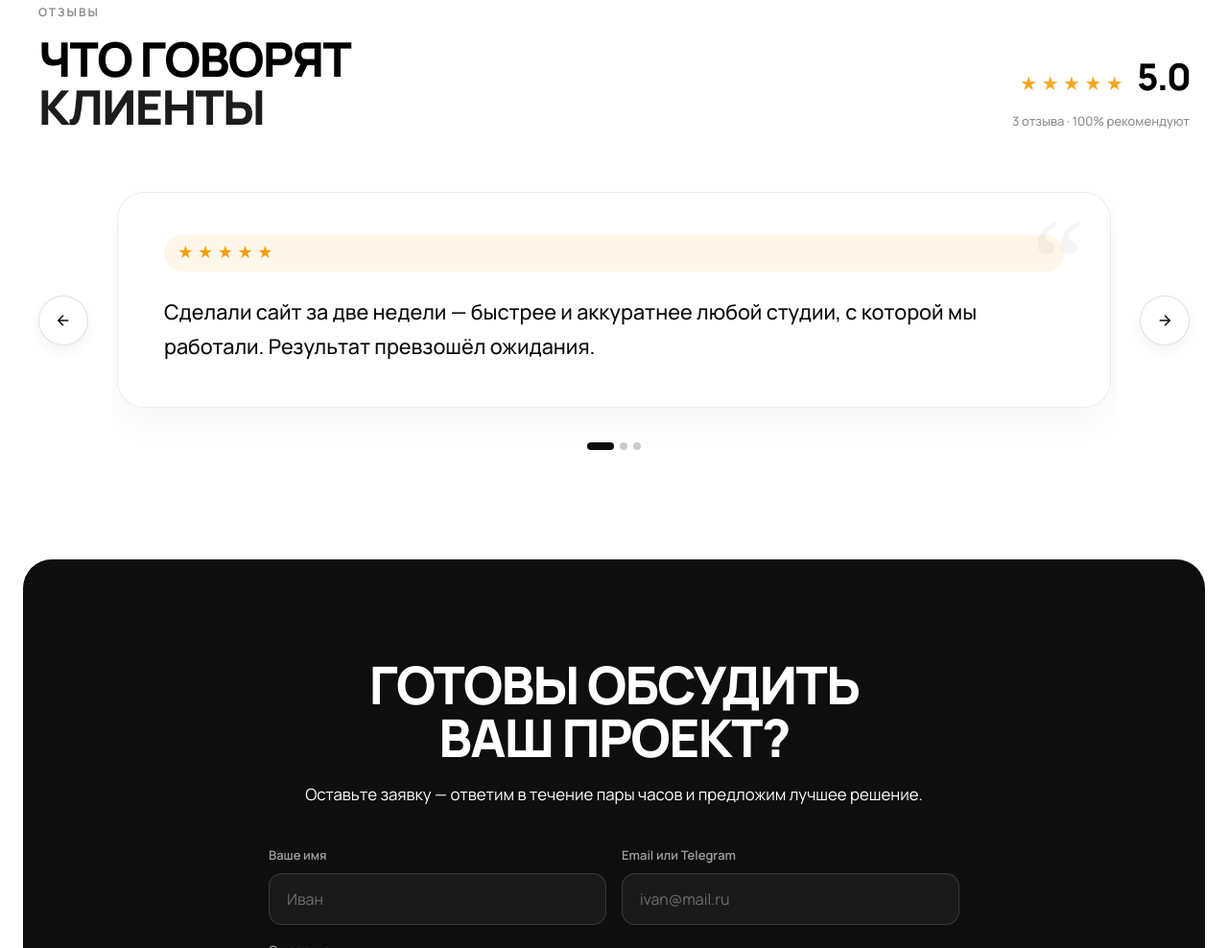
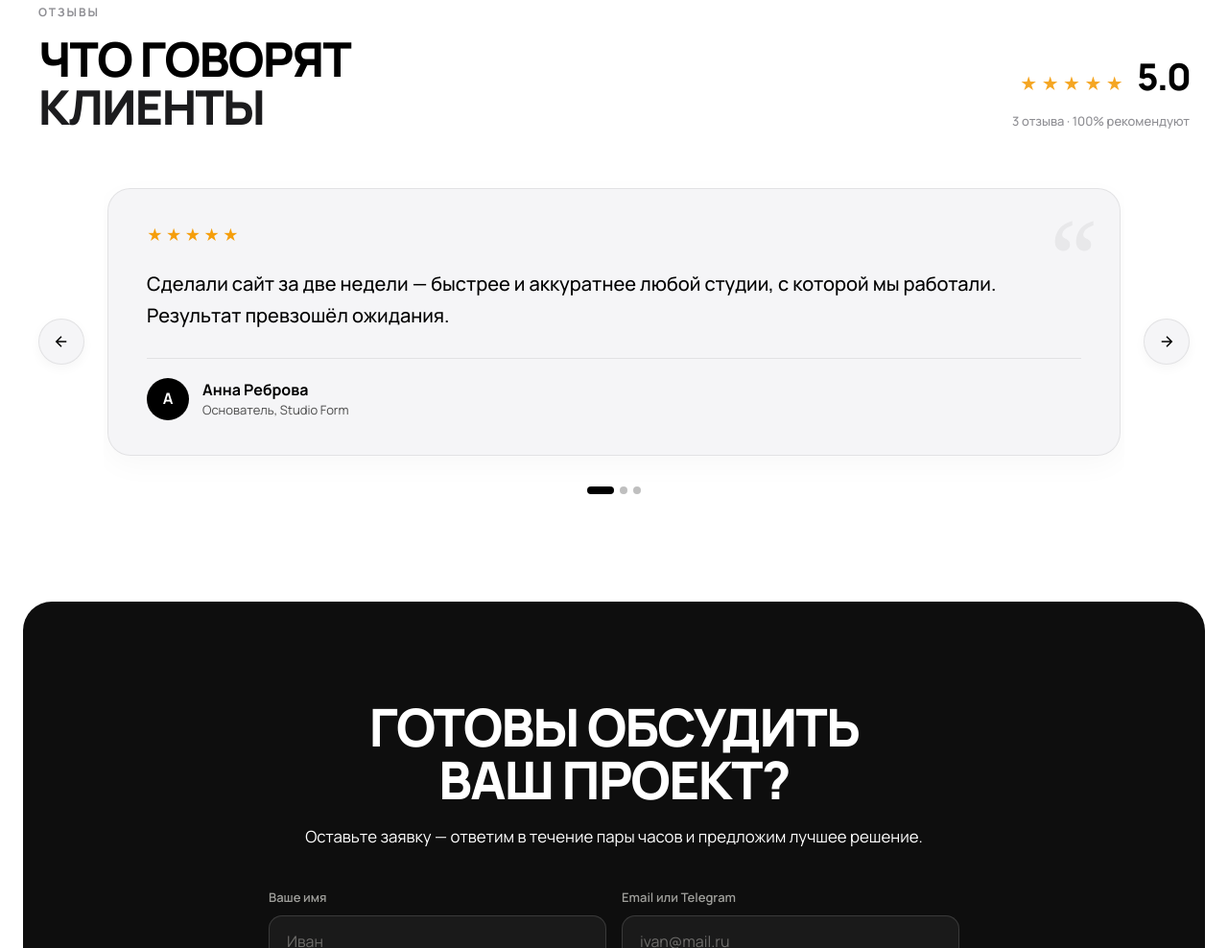
Before and after one commit to senteryz/bio, a website: page index.html in a window 1280 px wide. Shown: the part 4234-5222 px from the top of the page at 96% size. Drawn offline with nearby package versions, Linux system fonts and the light colour scheme.

Commit message:
Restore author names with elegant avatar signatures and clean reviews layout

```diff
--- a/css/overrides.css
+++ b/css/overrides.css
@@ -2531,34 +2531,66 @@ img,
   -webkit-filter: none !important;
 }
 
-/* ---------- Hide Review Author Names ---------- */
+/* ---------- Premium Reviews Section Styling ---------- */
 .quote-author {
-  display: none !important;
-}
-
-/* ---------- Premium Reviews Slider & Cards ---------- */
+  display: flex !important;
+  align-items: center;
+  gap: 14px;
+  margin-top: 28px;
+  padding-top: 20px;
+  border-top: 1px solid var(--line);
+}
+
+.quote-author .dot {
+  width: 44px;
+  height: 44px;
+  border-radius: 50%;
+  background: var(--ink);
+  color: var(--bg);
+  display: grid;
+  place-items: center;
+  font-weight: 700;
+  font-size: 16px;
+  flex-shrink: 0;
+}
+
+.quote-author b {
+  display: block;
+  font-size: 16px;
+  font-weight: 700;
+  color: var(--ink);
+  line-height: 1.3;
+}
+
+.quote-author span span {
+  display: block;
+  font-size: 13px;
+  color: var(--ink-soft);
+  margin-top: 2px;
+}
+
 .reviews-slider-wrap {
   position: relative;
   display: flex;
   align-items: center;
-  gap: 24px;
-  margin-top: 32px;
+  gap: 20px;
+  margin-top: 36px;
 }
 
 .reviews-swiper {
   flex: 1;
   min-width: 0;
   overflow: hidden !important;
-  padding: 12px 6px 54px 6px !important;
+  padding: 8px 4px 48px 4px !important;
 }
 
 .reviews-swiper .swiper-slide.quote-card {
-  background: #ffffff !important;
-  border: 1px solid rgba(0, 0, 0, 0.08) !important;
-  border-radius: 28px !important;
-  padding: 44px 48px !important;
-  box-shadow: 0 16px 40px rgba(0, 0, 0, 0.04) !important;
-  transition: transform 0.4s var(--ease), box-shadow 0.4s var(--ease), border-color 0.4s var(--ease) !important;
+  background: var(--surface) !important;
+  border: 1px solid var(--line) !important;
+  border-radius: 24px !important;
+  padding: 36px 40px !important;
+  box-shadow: 0 10px 30px rgba(0, 0, 0, 0.03) !important;
+  transition: transform 0.3s var(--ease), box-shadow 0.3s var(--ease), border-color 0.3s var(--ease) !important;
   position: relative;
   overflow: hidden;
   max-width: none;
@@ -2567,70 +2599,70 @@ img,
 }
 
 .reviews-swiper .swiper-slide.quote-card:hover {
-  border-color: rgba(0, 0, 0, 0.18) !important;
-  box-shadow: 0 24px 48px rgba(0, 0, 0, 0.08) !important;
+  border-color: var(--ink-soft) !important;
+  box-shadow: 0 16px 40px rgba(0, 0, 0, 0.06) !important;
 }
 
 .quote-stars {
-  font-size: 1rem;
-  color: #f59e0b;
-  letter-spacing: 4px;
-  margin-bottom: 24px;
-  display: inline-block;
-  background: rgba(245, 158, 11, 0.09);
-  padding: 6px 14px;
-  border-radius: 20px;
+  font-size: 1rem !important;
+  color: #f59e0b !important;
+  letter-spacing: 3px !important;
+  margin-bottom: 20px !important;
+  display: block !important;
+  background: none !important;
+  padding: 0 !important;
+  border-radius: 0 !important;
 }
 
 .quote-card p {
-  font-size: clamp(1.15rem, 2vw, 1.35rem);
-  line-height: 1.7;
-  color: #0c0c0d !important;
-  font-weight: 500;
+  font-size: clamp(1.05rem, 1.8vw, 1.25rem) !important;
+  line-height: 1.65 !important;
+  color: var(--ink) !important;
+  font-weight: 500 !important;
   margin-bottom: 0 !important;
 }
 
 .quote-card::before {
   content: '“';
   position: absolute;
-  top: 10px;
-  right: 28px;
-  font-size: 120px;
+  top: 14px;
+  right: 24px;
+  font-size: 110px;
   line-height: 1;
-  color: #000000;
-  opacity: 0.04;
+  color: var(--ink);
+  opacity: 0.05;
   font-family: Georgia, serif;
   pointer-events: none;
 }
 
-/* Beautiful navigation arrows */
+/* Navigation arrows */
 .rev-arrow {
-  width: 52px !important;
-  height: 52px !important;
+  width: 48px !important;
+  height: 48px !important;
   border-radius: 50% !important;
-  background: #ffffff !important;
-  border: 1px solid rgba(0, 0, 0, 0.12) !important;
-  color: #0c0c0d !important;
+  background: var(--surface) !important;
+  border: 1px solid var(--line) !important;
+  color: var(--ink) !important;
   display: grid;
   place-items: center;
   cursor: pointer;
-  box-shadow: 0 6px 16px rgba(0, 0, 0, 0.05) !important;
-  transition: all 0.3s ease !important;
+  box-shadow: 0 4px 12px rgba(0, 0, 0, 0.04) !important;
+  transition: all 0.25s ease !important;
   flex-shrink: 0;
   transform: translateY(0) !important;
 }
 
 .rev-arrow:hover {
-  background: #0c0c0d !important;
-  color: #ffffff !important;
-  border-color: #0c0c0d !important;
-  transform: scale(1.08) !important;
-  box-shadow: 0 10px 24px rgba(0, 0, 0, 0.15) !important;
-}
-
-/* Beautiful pagination dots */
+  background: var(--ink) !important;
+  color: var(--bg) !important;
+  border-color: var(--ink) !important;
+  transform: scale(1.06) !important;
+  box-shadow: 0 8px 20px rgba(0, 0, 0, 0.12) !important;
+}
+
+/* Pagination dots */
 .reviews-pagination {
-  bottom: 10px !important;
+  bottom: 8px !important;
   display: flex;
   justify-content: center;
   align-items: center;
@@ -2638,16 +2670,17 @@ img,
 }
 
 .reviews-pagination .swiper-pagination-bullet {
-  width: 10px;
-  height: 10px;
-  background: rgba(0, 0, 0, 0.2) !important;
+  width: 8px;
+  height: 8px;
+  background: var(--ink) !important;
+  opacity: 0.25 !important;
+  border-radius: 8px;
+  transition: all 0.3s ease !important;
+}
+
+.reviews-pagination .swiper-pagination-bullet-active {
+  width: 24px;
   opacity: 1 !important;
-  border-radius: 10px;
-  transition: all 0.3s ease !important;
-}
-
-.reviews-pagination .swiper-pagination-bullet-active {
-  width: 28px;
-  background: #0c0c0d !important;
+  background: var(--ink) !important;
   border-radius: 6px;
 }
```
